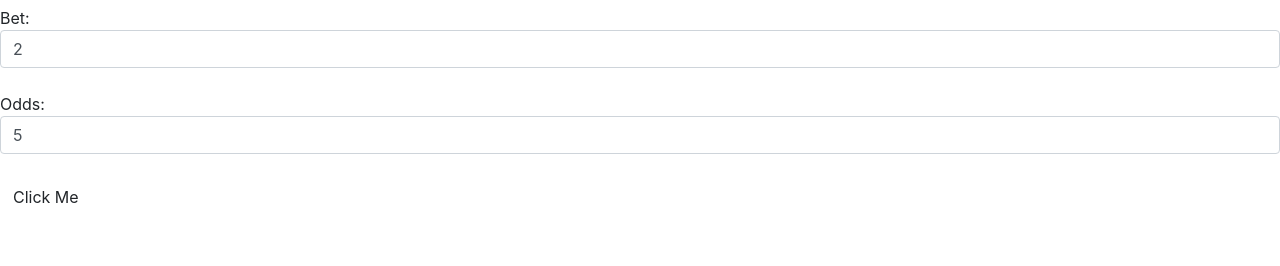
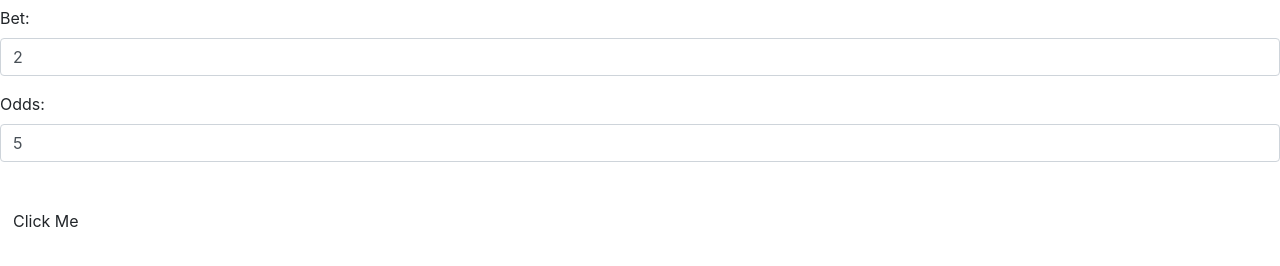
Before and after one commit to DigitalM0nkey/BoozeCruise, a website: page index.html in a window 1280 px wide. Shown: the part 162-428 px from the top of the page. Drawn offline with nearby package versions, Linux system fonts and the light colour scheme.

Commit message:
Added form groups

```diff
--- a/index.html
+++ b/index.html
@@ -21,9 +21,14 @@
     <h1 id="slots"></h1>
     <h3>Balance:</h3>
     <h2 id="balance">100</h2>
-    Bet:<input class="form-control" id="bet" type="number" type="number" value="2" />
-    <br />
-    Odds:<input class="form-control" id="odds" placeholder="5" type="number" value="5" />
+    <div class="form-group">
+      <label>Bet:</label>
+      <input class="form-control" id="bet" type="number" type="number" value="2" />
+    </div>
+    <div class="form-group">
+      <label>Odds:</label>
+      <input class="form-control" id="odds" placeholder="5" type="number" value="5" />
+    </div>
     <br />
     <button class="btn" onclick="slots(document.getElementById('bet').value,document.getElementById('odds').value)">
       Click Me
```
